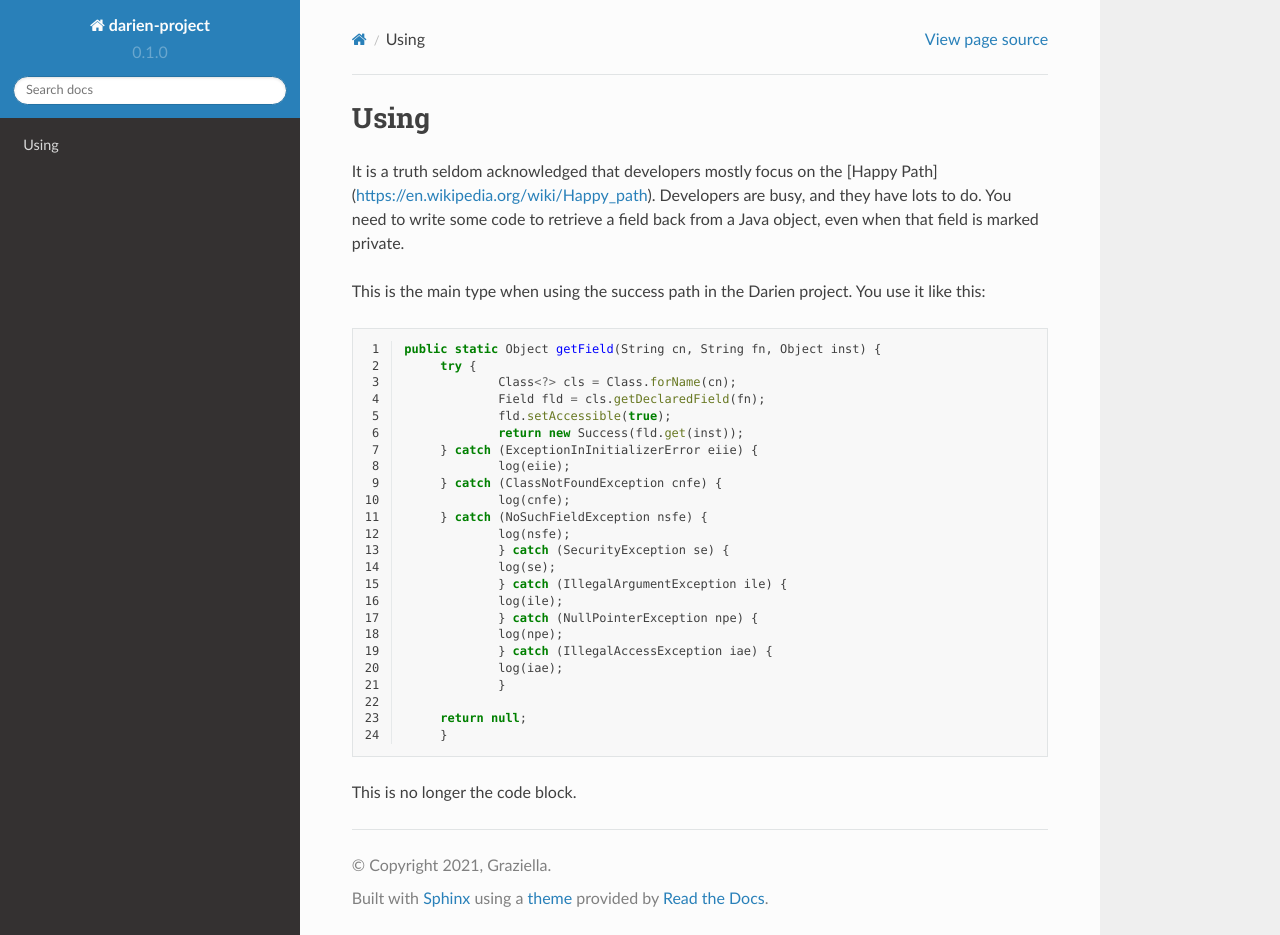
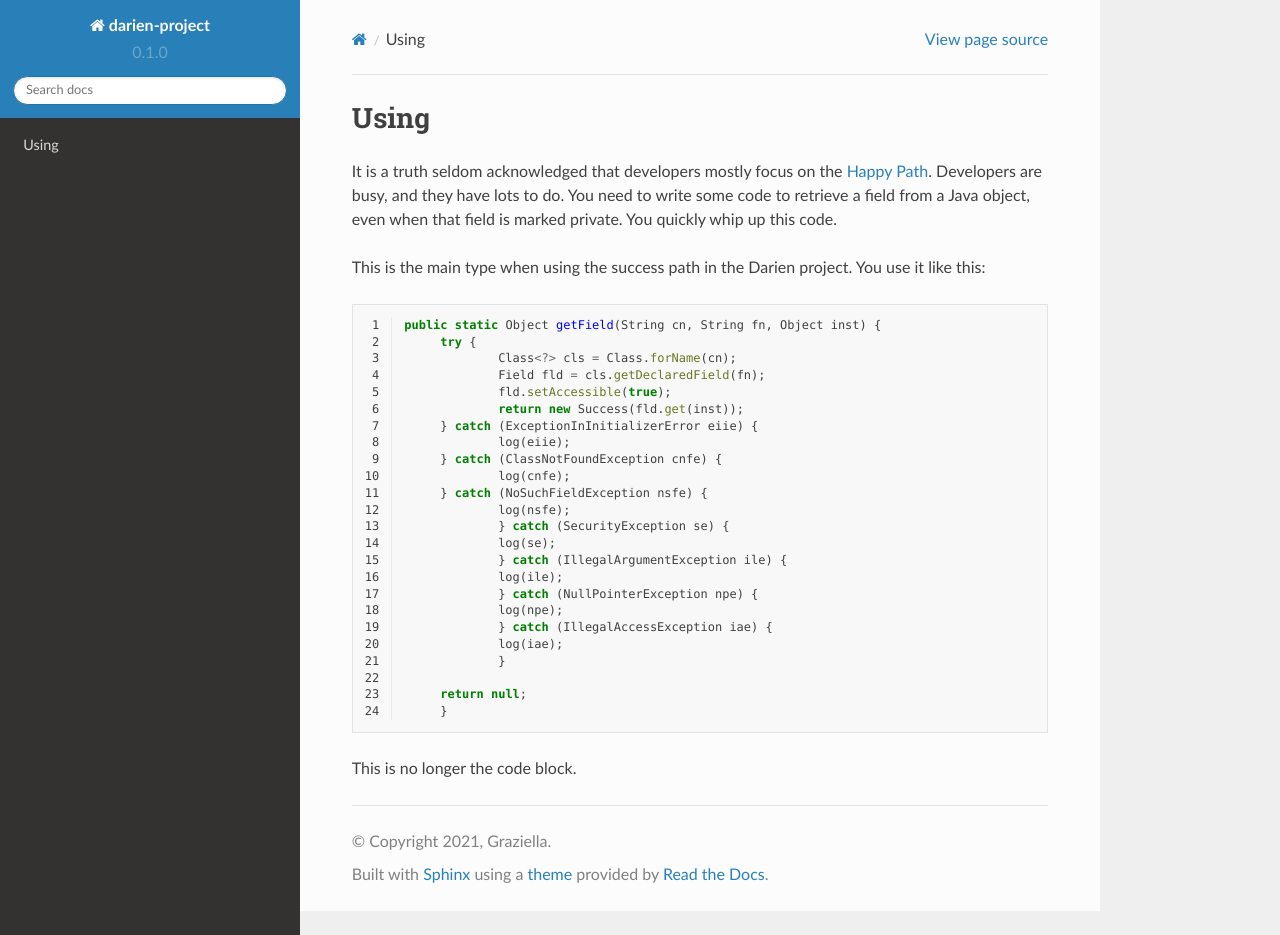
Before and after one commit to jh-evans/readthedocs, a Sphinx documentation site: the page built from docs/source/using.rst, in a window 1280 px wide and 935 px high. Built offline with Sphinx 7.4.7 and the Read the Docs theme 2.0.0, drawn with Linux system fonts in a browser that asks for light colours.

Commit message:
Update using.rst

```diff
--- a/docs/source/using.rst
+++ b/docs/source/using.rst
@@ -1,7 +1,8 @@
 Using
 =====
 
-It is a truth seldom acknowledged that developers mostly focus on the [Happy Path](https://en.wikipedia.org/wiki/Happy_path). Developers are busy, and they have lots to do. You need to write some code to retrieve a field back from a Java object, even when that field is marked private.
+It is a truth seldom acknowledged that developers mostly focus on the `Happy Path <https://en.wikipedia.org/wiki/Happy_path>`_. Developers are busy, and they have lots to do. You need to write some code
+to retrieve a field from a Java object, even when that field is marked private. You quickly whip up this code.
 
 This is the main type when using the success path in the Darien project. You use it like this:
 
```
